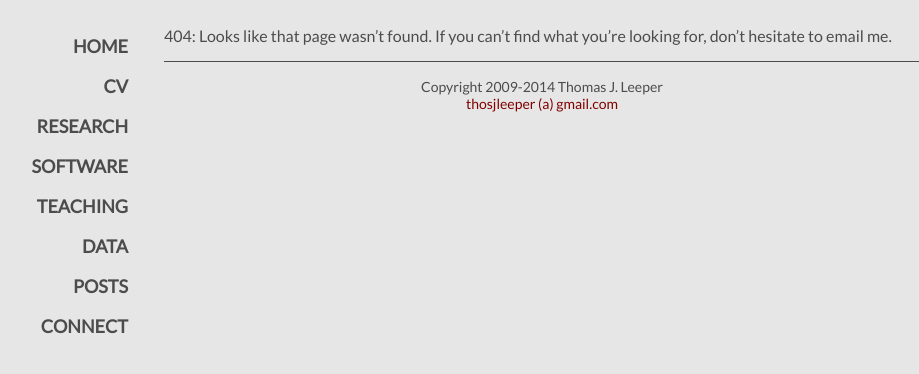
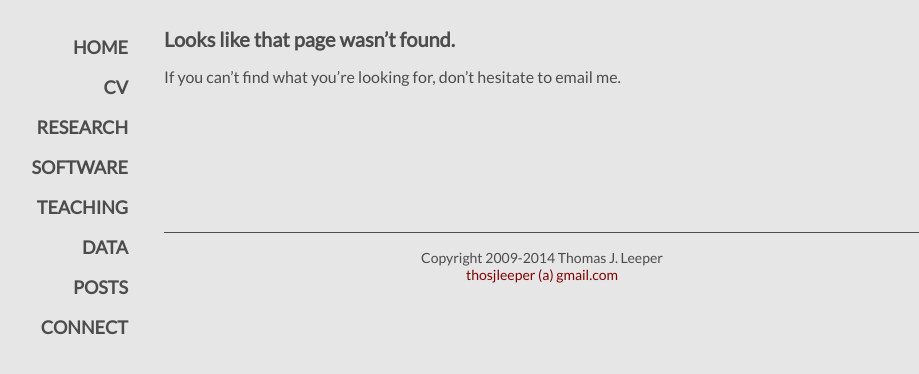
Before and after one commit to leeper/leeper.github.io, a Jekyll site: the page built from 404.md, in a window 1280 px wide. Shown: the top 374 px of the page, without its empty margins (98-1017 px from the left). Built offline with Jekyll 4.4.1, drawn with Linux system fonts in a browser that asks for light colours; Markdown is read by kramdown in place of the engine named in the settings.

Commit message:
Update 404.md

```diff
--- a/404.md
+++ b/404.md
@@ -3,4 +3,15 @@ layout: default
 title: File not found - Thomas J. Leeper
 ---
 
-404: Looks like that page wasn't found. If you can't find what you're looking for, don't hesitate to email me.
+## Looks like that page wasn't found. ##
+
+If you can't find what you're looking for, don't hesitate to email me.
+
+<span>
+<br />
+<br />
+<br />
+<br />
+<br />
+<br />
+</span>
```
